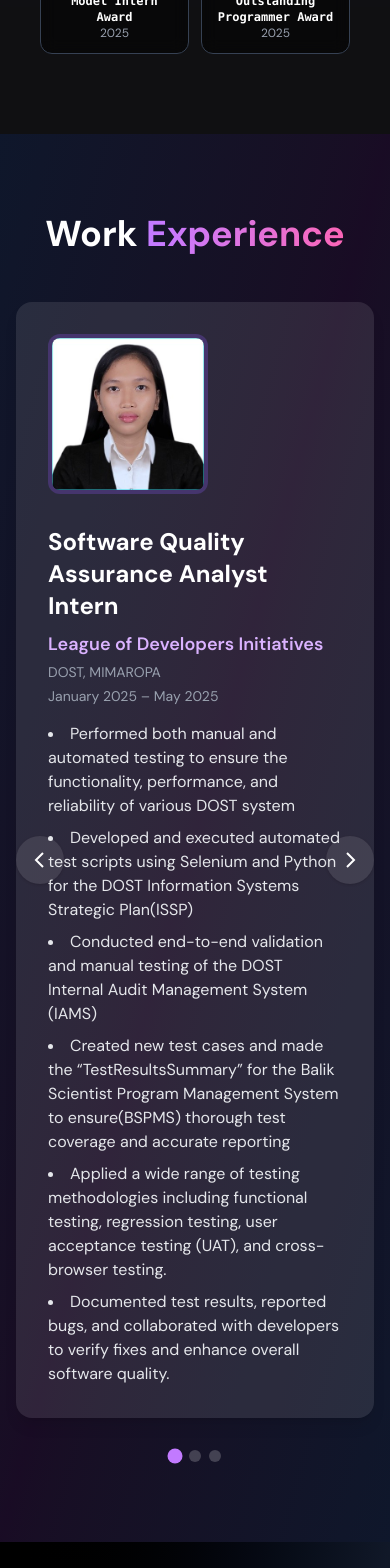
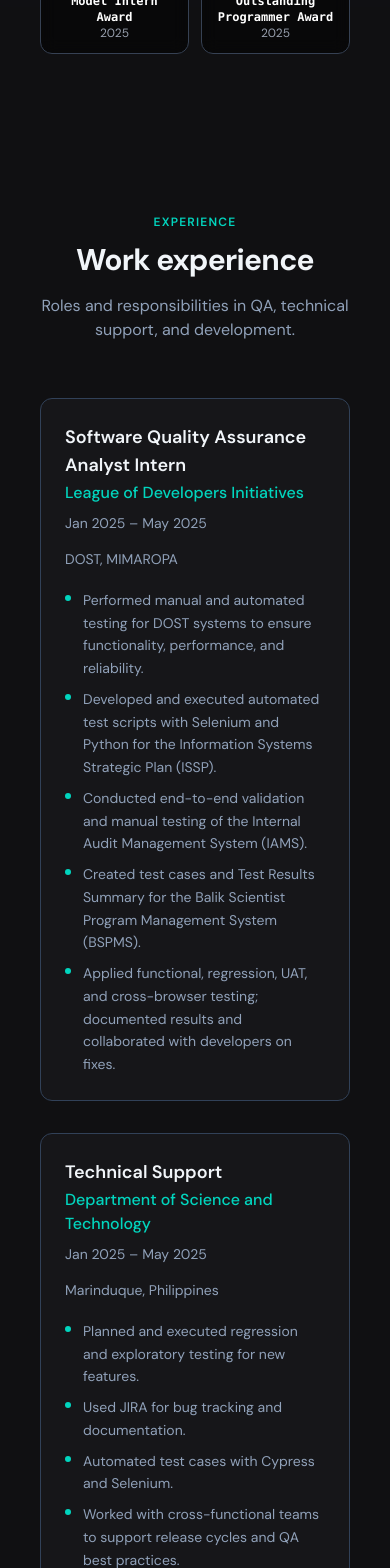
Before and after one commit to Mariadonnadelossantos19/Fidelino_Portfolio, a React (Vite) app: page / in a window 390 px wide. Shown: the part 7360-8928 px from the top of the page. Built offline with nearby package versions, Linux system fonts and the light colour scheme.

Commit message:
Refactor Navbar and WorkExperience components for improved clarity and functionality; update section identifiers in Navbar and streamline work experience descriptions for better readability.

```diff
--- a/src/components/Navbar.jsx
+++ b/src/components/Navbar.jsx
@@ -21,7 +21,7 @@
   // Handle active section detection
   useEffect(() => {
     const handleScrollSpy = () => {
-      const sections = ['home', 'about', 'education', 'projects', 'certificates', 'contact'];
+      const sections = ['home', 'about', 'education', 'work-experience', 'projects', 'certificates', 'contact'];
       const scrollPosition = window.scrollY + 100;
 
       for (const section of sections) {
@@ -55,13 +55,13 @@
   };
 
   const menuItems = [
-    { id: 'home', label: 'Home',color: 'from-blue-500 to-cyan-500' },
-    { id: 'about', label: 'About Me', color: 'from-purple-500 to-pink-500' },
-    { id: 'education', label: 'Education', color: 'from-green-500 to-emerald-500' },
-    { id: 'projects', label: 'Projects',  color: 'from-orange-500 to-red-500' },
-    { id: 'certificates', label: 'Certificates', color: 'from-yellow-500 to-amber-500' },
-    { id: 'contact', label: 'Contact',  color: 'from-indigo-500 to-purple-500' },
-    { id: 'Experience', label: 'Work',  color: 'from-teal-500 to-blue-500' },
+    { id: 'home', label: 'Home' },
+    { id: 'about', label: 'About' },
+    { id: 'education', label: 'Education' },
+    { id: 'work-experience', label: 'Work Experience' },
+    { id: 'projects', label: 'Projects' },
+    { id: 'certificates', label: 'Certificates' },
+    { id: 'contact', label: 'Contact' },
   ];
 
   return (
--- a/src/pages/WorkExperience.jsx
+++ b/src/pages/WorkExperience.jsx
@@ -1,169 +1,102 @@
-import React, { useState } from 'react'
-import { motion, AnimatePresence } from 'framer-motion'
-import donnaImage from '../assets/images/DONNA.jpg'
-import pro1Image from '../assets/images/pro1.JPG'
+import React from 'react';
 
-// Sample data ng work experiences. Palitan mo ito ayon sa iyong aktwal na karanasan.
 const experiences = [
   {
     jobTitle: 'Software Quality Assurance Analyst Intern',
     company: 'League of Developers Initiatives',
     location: 'DOST, MIMAROPA',
-    startDate: 'January 2025',
+    startDate: 'Jan 2025',
     endDate: 'May 2025',
     description: [
-      'Performed both manual and automated testing to ensure the functionality, performance, and reliability of various DOST system',
-      'Developed and executed automated test scripts using Selenium and Python for the DOST Information Systems Strategic Plan(ISSP)',
-      'Conducted end-to-end validation and manual testing of the DOST Internal Audit Management System (IAMS)',
-      'Created new test cases and made the “TestResultsSummary” for the Balik Scientist Program Management System to ensure(BSPMS) thorough test coverage and accurate reporting',
-      'Applied a wide range of testing methodologies including functional testing, regression testing, user acceptance testing (UAT), and cross-browser testing.',
-      'Documented test results, reported bugs, and collaborated with developers to verify fixes and enhance overall software quality.'
-    ],
-    photo: donnaImage
+      'Performed manual and automated testing for DOST systems to ensure functionality, performance, and reliability.',
+      'Developed and executed automated test scripts with Selenium and Python for the Information Systems Strategic Plan (ISSP).',
+      'Conducted end-to-end validation and manual testing of the Internal Audit Management System (IAMS).',
+      'Created test cases and Test Results Summary for the Balik Scientist Program Management System (BSPMS).',
+      'Applied functional, regression, UAT, and cross-browser testing; documented results and collaborated with developers on fixes.'
+    ]
   },
   {
     jobTitle: 'Technical Support',
     company: 'Department of Science and Technology',
     location: 'Marinduque, Philippines',
-    startDate: 'January  2025',
+    startDate: 'Jan 2025',
     endDate: 'May 2025',
     description: [
-      'Nagplano at nagsagawa ng regression at exploratory testing para sa bagong features.',
-      'Gumamit ng JIRA para sa bug tracking at documentation.',
-      'Nag-automate ng test cases gamit ang Cypress at Selenium.',
-      'Nakipag-ugnayan sa cross-functional teams para mapabilis ang release cycle.',
-      'Nakatulong sa pagbuo ng QA best practices sa team.'
-    ],
-    photo: pro1Image
+      'Planned and executed regression and exploratory testing for new features.',
+      'Used JIRA for bug tracking and documentation.',
+      'Automated test cases with Cypress and Selenium.',
+      'Worked with cross-functional teams to support release cycles and QA best practices.'
+    ]
   },
   {
     jobTitle: 'Programmer',
     company: 'Department of Science and Technology',
     location: 'Marinduque, Philippines',
-    startDate: 'January  2025',
+    startDate: 'Jan 2025',
     endDate: 'May 2025',
     description: [
-      'Nagplano at nagsagawa ng regression at exploratory testing para sa bagong features.',
-      'Gumamit ng JIRA para sa bug tracking at documentation.',
-      'Nag-automate ng test cases gamit ang Cypress at Selenium.',
-      'Nakipag-ugnayan sa cross-functional teams para mapabilis ang release cycle.',
-      'Nakatulong sa pagbuo ng QA best practices sa team.'
-    ],
-    photo: pro1Image
+      'Developed and maintained applications in support of DOST programs.',
+      'Collaborated with QA and technical support on testing and documentation.',
+      'Contributed to internal tools and development workflows.'
+    ]
   }
-]
-
-const variants = {
-  enter: (direction) => ({
-    x: direction > 0 ? 300 : -300,
-    opacity: 0,
-    scale: 0.95
-  }),
-  center: {
-    x: 0,
-    opacity: 1,
-    scale: 1,
-    transition: { duration: 0.7, ease: [0.4, 0, 0.2, 1] }
-  },
-  exit: (direction) => ({
-    x: direction < 0 ? 300 : -300,
-    opacity: 0,
-    scale: 0.95,
-    transition: { duration: 0.5 }
-  })
-}
+];
 
 const WorkExperience = () => {
-  const [[index, direction], setIndex] = useState([0, 0]);
-  const exp = experiences[index];
+  return (
+    <section id="work-experience" className="py-20 px-4 bg-slate-50/80 dark:bg-zinc-900/50 transition-colors duration-300">
+      <div className="section-container">
+        <div className="text-center mb-14">
+          <p className="text-xs font-semibold tracking-widest uppercase text-teal-600 dark:text-teal-400 mb-3">
+            Experience
+          </p>
+          <h2 className="text-3xl md:text-4xl font-bold text-slate-800 dark:text-slate-100 tracking-tight">
+            Work experience
+          </h2>
+          <p className="text-slate-600 dark:text-slate-400 max-w-2xl mx-auto mt-4">
+            Roles and responsibilities in QA, technical support, and development.
+          </p>
+        </div>
 
-  const paginate = (newDirection) => {
-    setIndex(([prev, _]) => {
-      let next = prev + newDirection;
-      if (next < 0) next = experiences.length - 1;
-      if (next >= experiences.length) next = 0;
-      return [next, newDirection];
-    });
-  };
-
-  return (
-    <section id="work-experience" className="py-20 px-4 bg-gradient-to-br from-slate-200 via-purple-100/30 to-slate-200 dark:from-slate-900 dark:via-purple-900/20 dark:to-slate-900 transition-colors duration-300">
-      <div className="max-w-2xl mx-auto flex flex-col items-center">
-        <h2 className="text-4xl font-bold text-slate-800 dark:text-white text-center mb-12">
-          Work <span className="bg-gradient-to-r from-purple-500 to-pink-500 dark:from-purple-400 dark:to-pink-400 bg-clip-text text-transparent">Experience</span>
-        </h2>
-        <div className="relative w-full flex items-center justify-center">
-          {/* Left Arrow */}
-          <button
-            onClick={() => paginate(-1)}
-            className="absolute left-0 z-10 bg-slate-200/80 dark:bg-white/10 hover:bg-purple-400/40 dark:hover:bg-purple-400/30 text-slate-700 dark:text-white rounded-full p-3 shadow transition-all duration-300"
-            aria-label="Previous Experience"
-          >
-            <svg width="24" height="24" fill="none" stroke="currentColor" strokeWidth="2"><path d="M15 19l-7-7 7-7"/></svg>
-          </button>
-          {/* Carousel Card */}
-          <div className="w-full max-w-xl">
-            <AnimatePresence initial={false} custom={direction}>
-              <motion.div
-                key={index}
-                custom={direction}
-                variants={variants}
-                initial="enter"
-                animate="center"
-                exit="exit"
-                transition={{ type: 'spring', stiffness: 400, damping: 40 }}
-                drag="x"
-                dragConstraints={{ left: 0, right: 0 }}
-                dragElastic={0.8}
-                onDragEnd={(e, { offset, velocity }) => {
-                  if (offset.x < -100) paginate(1);
-                  else if (offset.x > 100) paginate(-1);
-                }}
-                className="bg-white/10 rounded-2xl p-8 flex flex-col md:flex-row gap-8 shadow-lg hover:shadow-2xl transition-all duration-300 cursor-grab active:cursor-grabbing"
-                whileHover={{ scale: 1.03, boxShadow: '0 8px 32px 0 rgba(139,92,246,0.15)' }}
-              >
-                {exp.photo && (
-                  <div className="flex-shrink-0 w-40 h-40 rounded-xl overflow-hidden bg-slate-900 border-4 border-purple-400/30">
-                    <img src={exp.photo} alt={exp.jobTitle + ' photo'} className="w-full h-full object-cover" />
-                  </div>
-                )}
-                <div className="flex-1 flex flex-col justify-center">
-                  <h3 className="text-2xl font-bold text-slate-800 dark:text-white mb-2">{exp.jobTitle}</h3>
-                  <p className="text-purple-600 dark:text-purple-300 text-lg font-semibold mb-1">{exp.company}</p>
-                  <p className="text-slate-500 dark:text-gray-400 text-sm mb-1">{exp.location}</p>
-                  <p className="text-slate-500 dark:text-gray-400 text-sm mb-4">{exp.startDate} – {exp.endDate}</p>
-                  <ul className="list-disc list-inside space-y-2 text-slate-600 dark:text-gray-200 text-base">
-                    {exp.description.map((item, i) => (
-                      <motion.li key={`${exp.jobTitle}-${i}-${item.substring(0, 20)}`} initial={{ opacity: 0, x: 20 }} animate={{ opacity: 1, x: 0 }} transition={{ delay: 0.2 + i * 0.08 }}>{item}</motion.li>
-                    ))}
-                  </ul>
+        <div className="max-w-3xl mx-auto space-y-8">
+          {experiences.map((exp, i) => (
+            <article
+              key={`${exp.company}-${exp.jobTitle}-${i}`}
+              className="rounded-xl border border-slate-200 dark:border-slate-700 bg-white dark:bg-zinc-900/80 p-6 md:p-8 shadow-sm dark:shadow-none transition-colors"
+            >
+              <div className="flex flex-col sm:flex-row sm:items-start sm:justify-between gap-2 mb-4">
+                <div>
+                  <h3 className="text-lg font-semibold text-slate-800 dark:text-slate-100">
+                    {exp.jobTitle}
+                  </h3>
+                  <p className="text-teal-600 dark:text-teal-400 font-medium mt-0.5">
+                    {exp.company}
+                  </p>
                 </div>
-              </motion.div>
-            </AnimatePresence>
-          </div>
-          {/* Right Arrow */}
-          <button
-            onClick={() => paginate(1)}
-            className="absolute right-0 z-10 bg-slate-200/80 dark:bg-white/10 hover:bg-pink-400/40 dark:hover:bg-pink-400/30 text-slate-700 dark:text-white rounded-full p-3 shadow transition-all duration-300"
-            aria-label="Next Experience"
-          >
-            <svg width="24" height="24" fill="none" stroke="currentColor" strokeWidth="2"><path d="M9 5l7 7-7 7"/></svg>
-          </button>
-        </div>
-        {/* Carousel Dots */}
-        <div className="flex gap-2 mt-8">
-          {experiences.map((_, i) => (
-            <button
-              key={i}
-              onClick={() => setIndex([i, i > index ? 1 : -1])}
-              className={`w-3 h-3 rounded-full transition-all duration-300 ${i === index ? 'bg-purple-500 dark:bg-purple-400 scale-125' : 'bg-slate-300 dark:bg-white/20 hover:bg-purple-400 dark:hover:bg-purple-300'}`}
-              aria-label={`Go to experience ${i + 1}`}
-            />
+                <p className="text-sm text-slate-500 dark:text-slate-400 whitespace-nowrap">
+                  {exp.startDate} – {exp.endDate}
+                </p>
+              </div>
+              <p className="text-sm text-slate-500 dark:text-slate-400 mb-5">
+                {exp.location}
+              </p>
+              <ul className="list-none space-y-2">
+                {exp.description.map((item, j) => (
+                  <li
+                    key={j}
+                    className="flex gap-3 text-sm text-slate-600 dark:text-slate-400 leading-relaxed"
+                  >
+                    <span className="flex-shrink-0 w-1.5 h-1.5 rounded-full bg-teal-500 dark:bg-teal-400 mt-1.5" aria-hidden />
+                    <span>{item}</span>
+                  </li>
+                ))}
+              </ul>
+            </article>
           ))}
         </div>
       </div>
     </section>
-  )
-}
+  );
+};
 
-export default WorkExperience
+export default WorkExperience;
```
